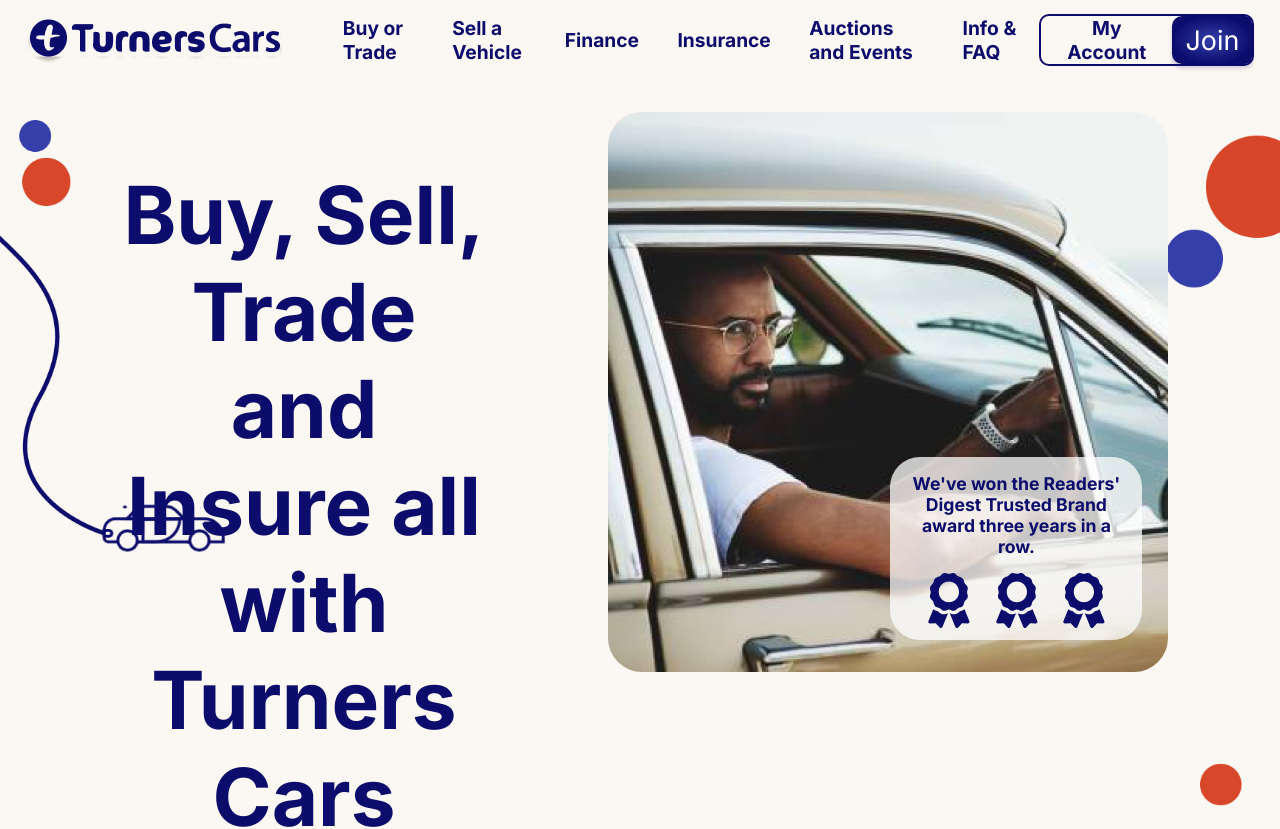
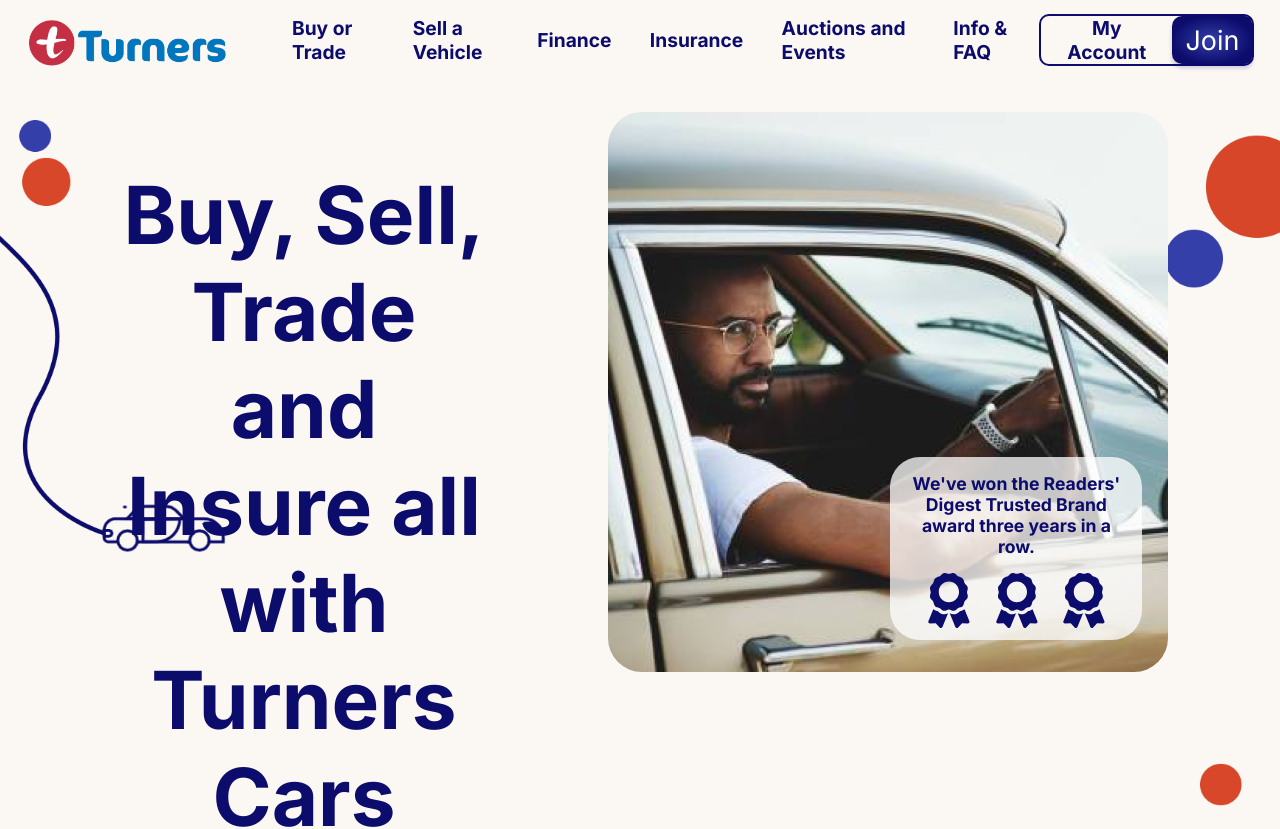
Before and after one commit to Encryptar/mission-5, a React (Create React App) app: page / in a window 1280 px wide. Shown: the top 829 px of the page. Built offline with nearby package versions, Linux system fonts and the light colour scheme.

Commit message:
Changed Logo

```diff
--- a/src/components/Homepage/Homepage.jsx
+++ b/src/components/Homepage/Homepage.jsx
@@ -137,7 +137,6 @@ const Homepage = () => {
                         </div>
                         <input className='search-submit' type={'submit'} value="Find a Car"/>
                     </div>
-
                 </fieldset>
             </form>
         </div>
--- a/src/components/Navbar/Navbar.css
+++ b/src/components/Navbar/Navbar.css
@@ -14,7 +14,8 @@ nav {
 
 .logo {
     margin-top: 0.5vh;
-    margin-left: 2vw;
+    margin-left: 1vw;
+    max-width: 220px;
 }
 
 .link-list {
```
Also changed, not shown: src/components/pictures/turners-homepage/turners-logo.png.
